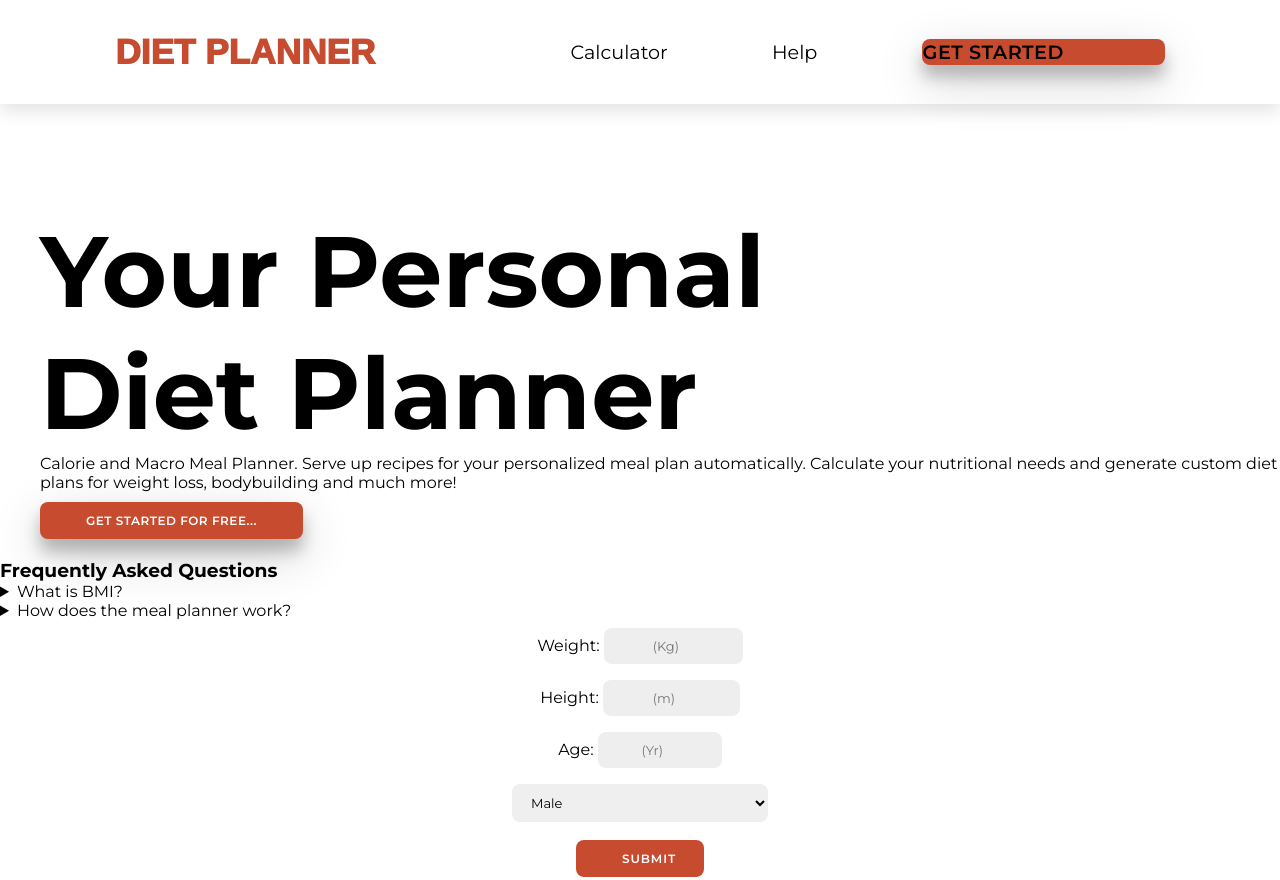
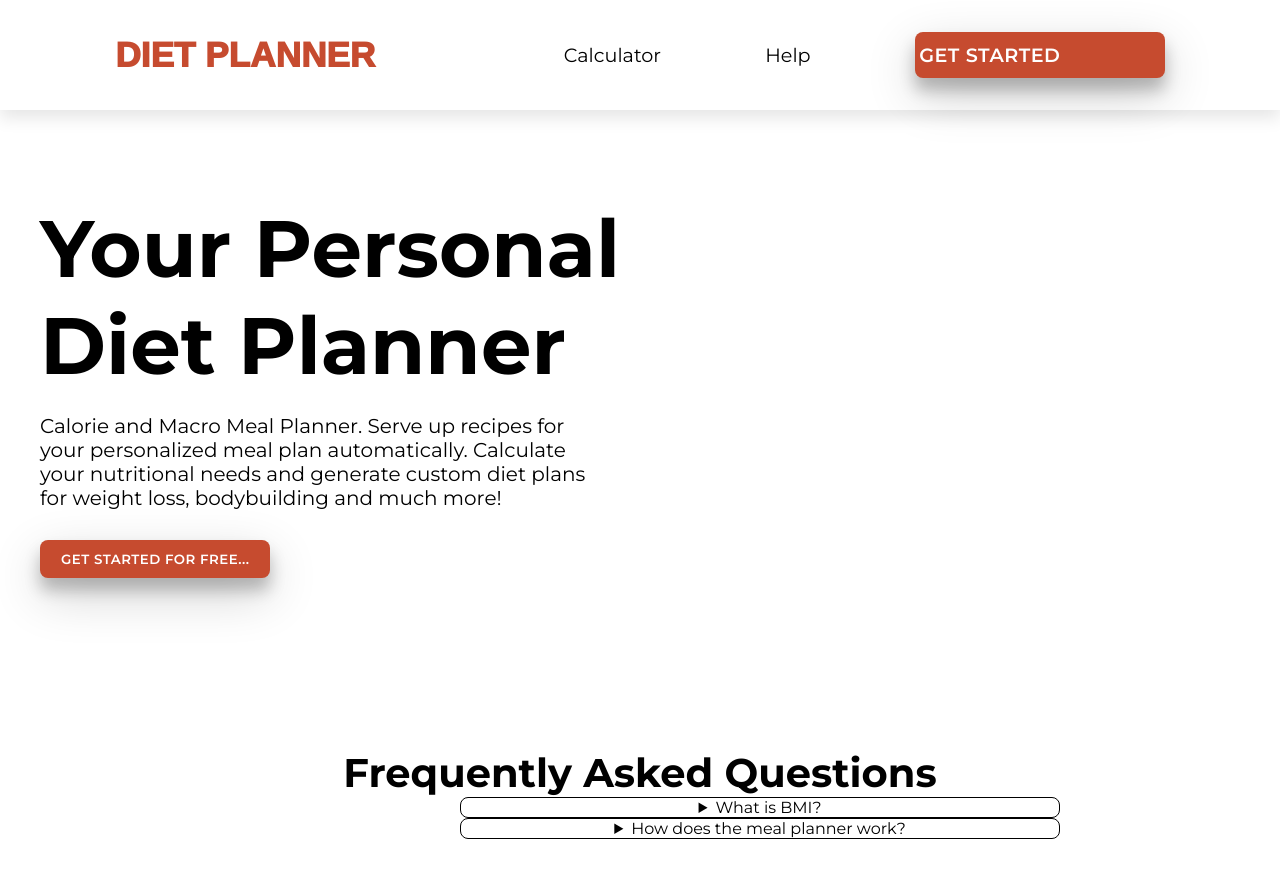
Before and after one commit to Pushendra2020/ss, a plain HTML site: page index.html in a window 1280 px wide. Shown: the top 880 px of the page. Drawn offline with Linux system fonts and the light colour scheme.

Commit message:
Update style.css

```diff
--- a/style.css
+++ b/style.css
@@ -1,6 +1,7 @@
  /* @import url('https://fonts.googleapis.com/css2?family=Bebas+Neue&display=swap');
 @import url('https://fonts.googleapis.com/css2?family=Playwrite+DE+Grund:wght@100..400&display=swap');  */
  @import url('https://fonts.googleapis.com/css2?family=Montserrat:wght@300;400;500;600;700&display=swap');
+
 
  * {
      padding: 0%;
@@ -56,53 +57,48 @@
  }
 
  #bb {
+     /* margin-top: 30px; */
+     background-color: #c64b2f;
+     color: #fff;
+     cursor: pointer;
+     letter-spacing: 0.5px;
+     border-radius: 8px;
+     border: 1px solid transparent;
+     box-shadow: 0 12px 16px 0 rgba(0, 0, 0, 0.24), 0 17px 50px 0 rgba(0, 0, 0, 0.19);
+     font-weight: 600;
+     text-transform: uppercase;
+     padding-top: 10px;
+     padding-bottom: 10px;
+     width: 250px;
+     /* text-align: center;
+     display: inline-block; */
+ }
 
-    text-align: center;
-    /* display: inline-block; */
+ #bc {
+     text-decoration: none;
+     color: white;
+ }
 
+ #hero_head {
 
-    box-shadow: 0 12px 16px 0 rgba(0, 0, 0, 0.24), 0 17px 50px 0 rgba(0, 0, 0, 0.19);
-
-
-    /* margin-bottom: 20px; */
-    background-color: #c64b2f;
-    color: #fff;
-    font-size: 12px;
-
-    border: 1px solid transparent;
-    border-radius: 8px;
-    font-weight: 600;
-    letter-spacing: 0.5px;
-    text-transform: uppercase;
-    /* margin-top: 10px; */
-    cursor: pointer;
-
+     font-size: 80px;
 
  }
 
-
-
- #hero_head {
-
-     font-size: 100px;
-
- }
-
- #hero_p {
+ .hero_p {
      font-size: 20px;
      padding-top: 20px;
+
+     width: 550px;
  }
 
  .hero {
      margin-left: 40px;
 
-     margin-top: 210px;
+     margin-top: 200px;
  }
 
- .info {
-     margin-left: 60px;
-     font-size: 20px;
- }
+
 
 
 
@@ -111,6 +107,13 @@
      flex-direction: column;
      align-items: center;
      text-align: center;
+     margin-top: 150px;
+     /* border: 1px solid #c64b2f ;
+     border-radius: 8px;
+     width: 600px; */
+     /* margin-left:  500px;  */
+     margin-bottom: 300px;
+
 
  }
 
@@ -154,29 +157,36 @@
 
  #but {
      text-decoration: none;
-color: white;
+     color: white;
 
  }
 
  #b {
-
-     text-align: center;
-     display: inline-block;
-
-     padding: 10px 20px;
-     box-shadow: 0 12px 16px 0 rgba(0, 0, 0, 0.24), 0 17px 50px 0 rgba(0, 0, 0, 0.19);
-
-     margin-top: 20px;
-     margin-bottom: 20px;
+     margin-top: 30px;
      background-color: #c64b2f;
      color: #fff;
-     font-size: 12px;
-     padding: 10px 45px;
+     cursor: pointer;
+     letter-spacing: 0.5px;
+     border-radius: 8px;
      border: 1px solid transparent;
-     border-radius: 8px;
+     box-shadow: 0 12px 16px 0 rgba(0, 0, 0, 0.24), 0 17px 50px 0 rgba(0, 0, 0, 0.19);
+     text-transform: uppercase;
      font-weight: 600;
-     letter-spacing: 0.5px;
      text-transform: uppercase;
-     margin-top: 10px;
-     cursor: pointer;
+     padding: 10px 20px;
+     margin-bottom: 20px;
  }
+
+ #f{
+    font-size: 40px;
+    margin-top: 150px;
+    text-align: center;
+ }
+
+ summary{
+    border: 1px solid black;
+    border-radius: 8px;
+    text-align: center;
+    width: 600px;
+    margin-left:  460px;
+ }
```
